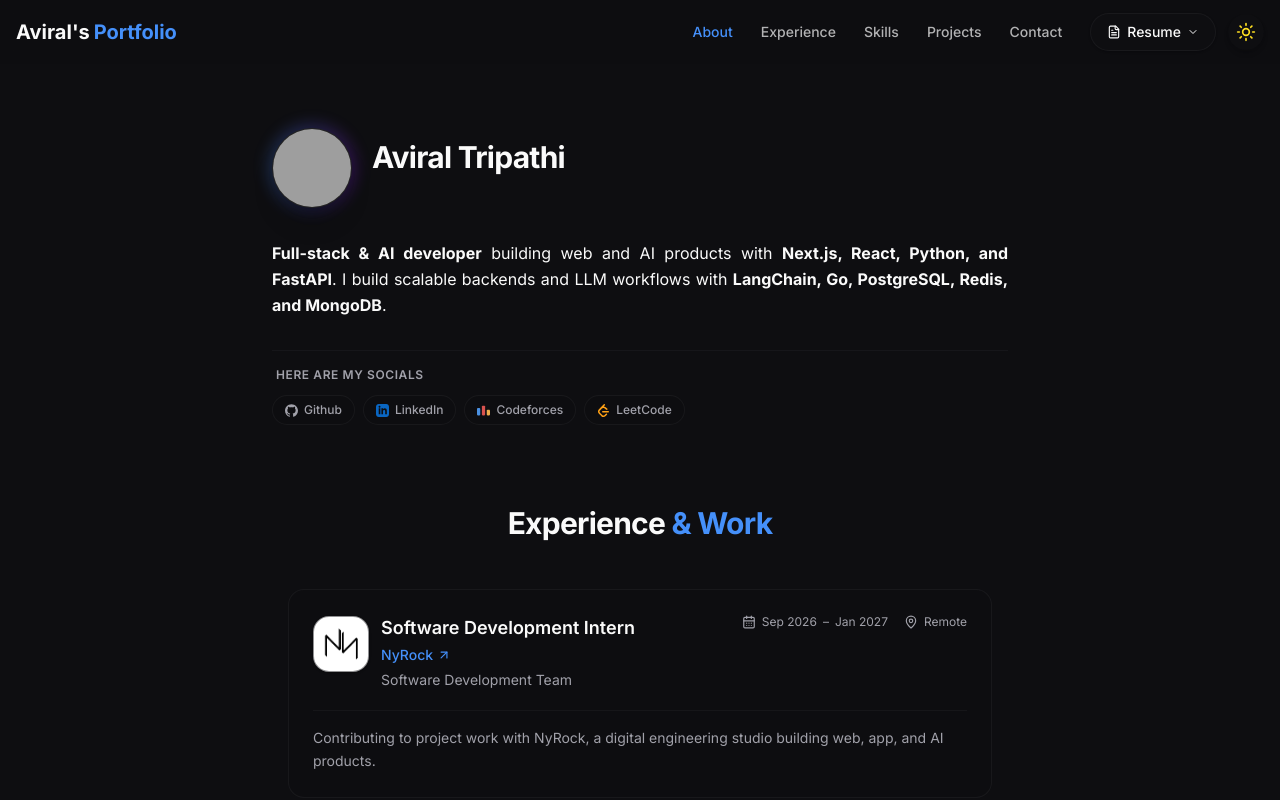
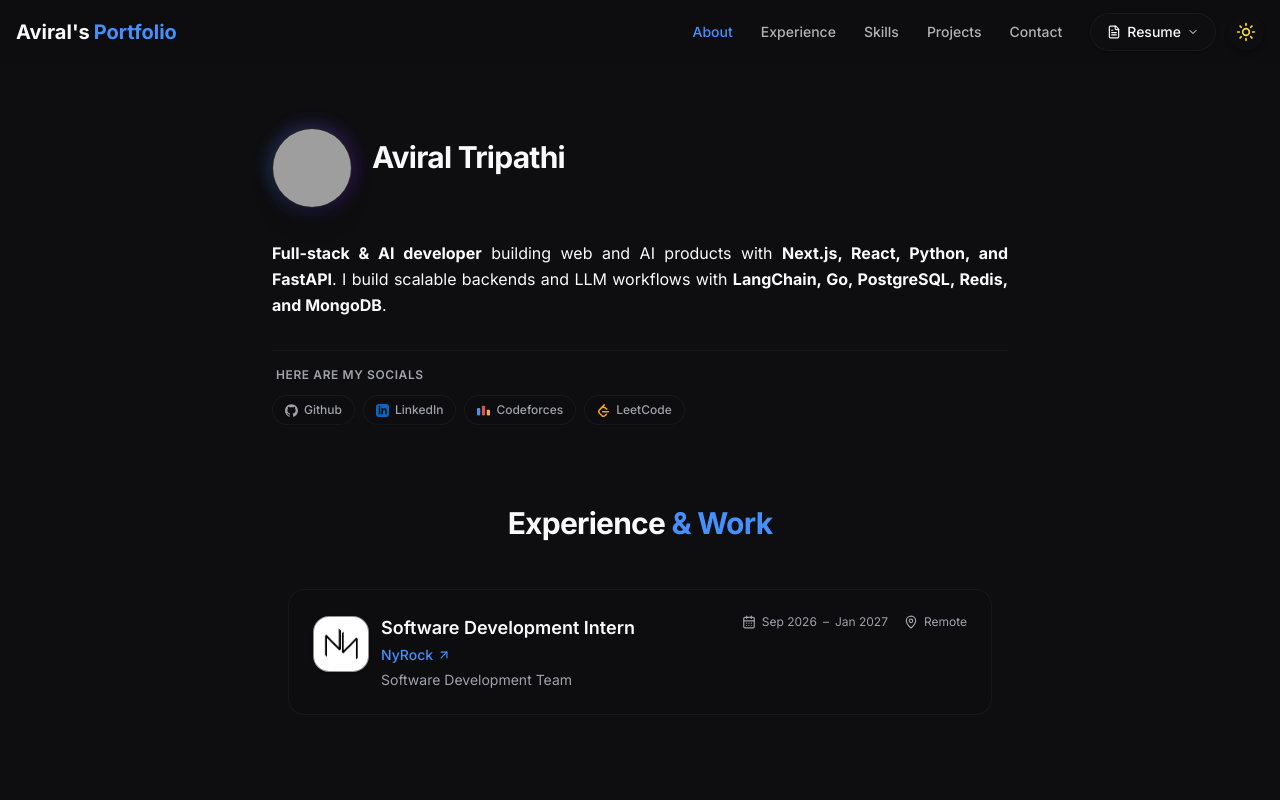
Before and after one commit to aviraltrip/portfolio, a React (Vite) app: page / in a window 1280 px wide. Shown: the top 800 px of the page. Built offline with nearby package versions, Linux system fonts and the light colour scheme; grey boxes are pictures that could not be loaded; the HTML template or start-up script is replaced by a standard one.

Commit message:
Remove project description from ExperienceSection component

```diff
--- a/src/components/ExperienceSection.jsx
+++ b/src/components/ExperienceSection.jsx
@@ -46,9 +46,6 @@ export const ExperienceSection = () => (
           </div>
         </div>
 
-        <p className="mt-5 border-t border-border/40 pt-4 text-sm leading-relaxed text-muted-foreground">
-          Contributing to project work with NyRock, a digital engineering studio building web, app, and AI products.
-        </p>
       </article>
     </div>
   </section>
```
